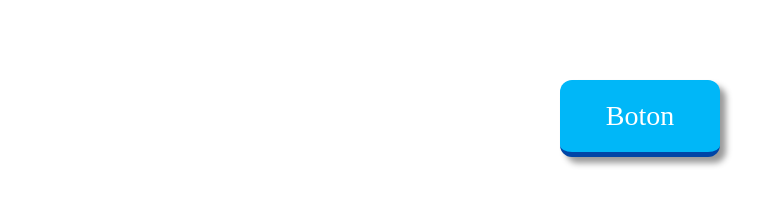
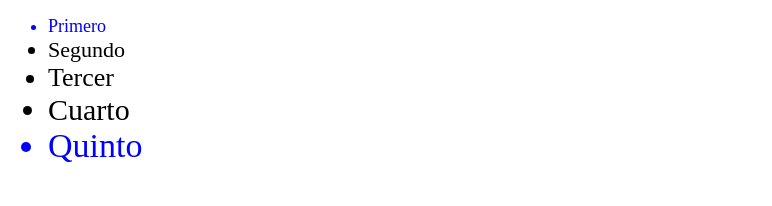
Before and after one commit to sergiomateos2daw/DIW-Tema2, a plain HTML site: page Actividades/ejercico lista desordenada/index.html in a window 1280 px wide. Shown: the whole page, without its empty margins (0-772 px from the left). Drawn offline with Linux system fonts and the light colour scheme.

```diff
--- a/Actividades/ejercico lista desordenada/index.html
+++ b/Actividades/ejercico lista desordenada/index.html
@@ -8,7 +8,12 @@
     <title>Tabla</title>
 </head>
 <body>
-    <a>Boton</a>
-    </table>
+    <ul>
+        <li>Primero</li>
+        <li>Segundo</li>
+        <li>Tercer</li>
+        <li>Cuarto</li>
+        <li>Quinto</li>
+    </ul>
 </body>
 </html>
--- a/Actividades/ejercico lista desordenada/style.css
+++ b/Actividades/ejercico lista desordenada/style.css
@@ -1,25 +1,17 @@
-    a{
-        background: #00b7f8;
-        border-bottom: 5px solid #0045a6;
-        border-radius: 12px;
-        box-shadow: 6px 6px 6px #999;
-        color: #fff;
-        display: block;
-        font-size: 28px;
-        height: 32px;
-        margin: 80px auto;
-        padding: 20px 20px;
-        text-align: center;
-        width: 120px;
-    }
-    a:hover{
-        background: #0096f7;
-    }
-    a:active {
-        box-shadow: 2px 2px 2px #777, 0px 0px 35px 0px #00b7f8;
-        border-bottom:1px solid #0045A6;
-        text-shadow:  0px 0px 5px #fff, 0px 0px 5px #fff;
-        transform: translateY(4px);
-        transition: all 0.1s ease 0s;
-        margin: 80px auto 76px auto;
-    }
+li:nth-child(1){
+    font-size: 18px;
+    color: blue;
+}
+li:nth-child(2){
+    font-size: 22px;
+}
+li:nth-child(3){
+    font-size: 26px;
+}
+li:nth-child(4){
+    font-size: 30px;
+}
+li:nth-child(5){
+    font-size: 34px;
+    color: blue;
+}
```
